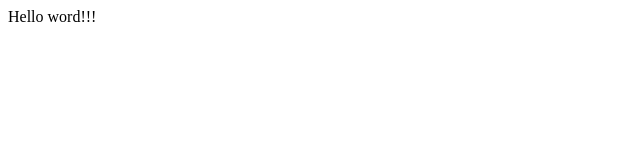
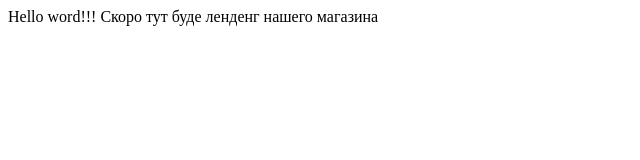
Before and after one commit to bigdadcat/i-Crab, a plain HTML site: page src/index.html in a window 1280 px wide. Shown: the whole page, without its empty margins (0-640 px from the left). Drawn offline with Linux system fonts and the light colour scheme.

Commit message:
второй коммит

```diff
--- a/src/index.html
+++ b/src/index.html
@@ -8,5 +8,6 @@
 </head>
 <body>
     Hello word!!!
+    Скоро тут буде ленденг нашего магазина
 </body>
 </html>
```
